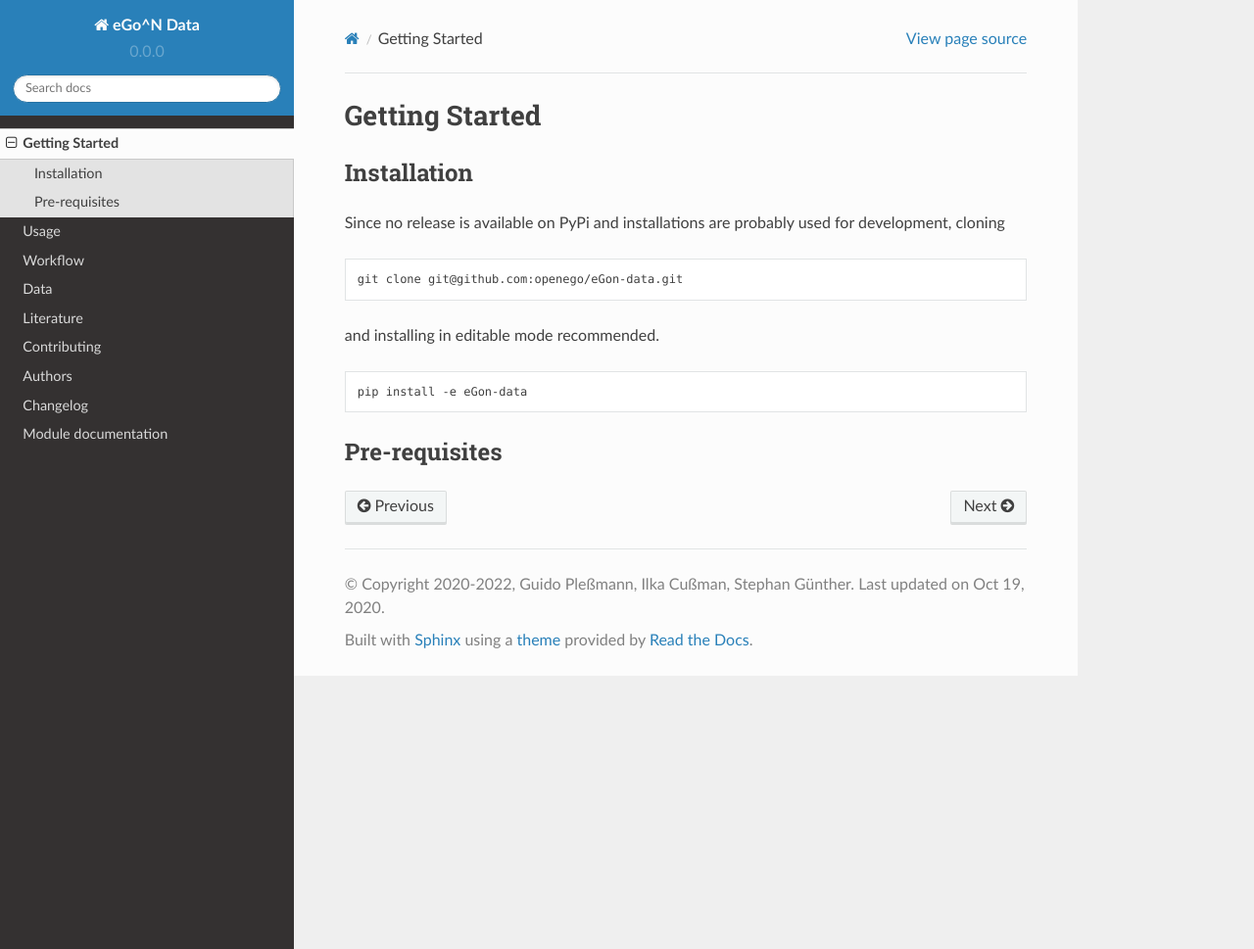
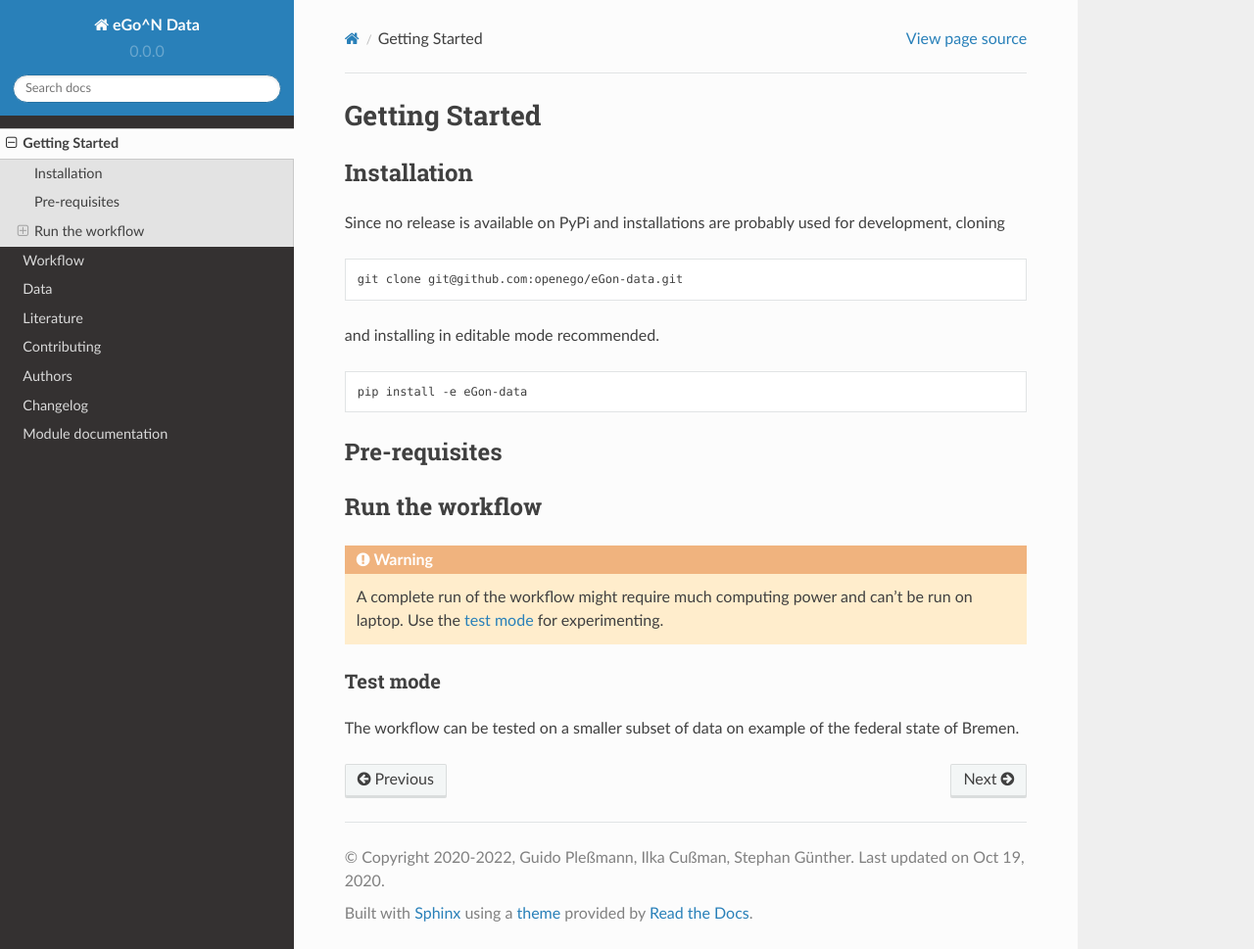
Before and after one commit to openego/eGon-data, a Sphinx documentation site: the page built from docs/getting_started.rst, in a window 1280 px wide and 969 px high. Shown: the whole window at 98% size. Built offline with Sphinx 7.4.7 and the Read the Docs theme 2.0.0, drawn with Linux system fonts in a browser that asks for light colours; some of the changed lines change nothing that is shown.

Commit message:
Move "Usage" to "Getting started"

```diff
--- a/docs/getting_started.rst
+++ b/docs/getting_started.rst
@@ -20,3 +20,17 @@ and installing in editable mode recommended.
 
 Pre-requisites
 ==============
+
+Run the workflow
+================
+
+.. warning::
+
+   A complete run of the workflow might require much computing power and can't be run on laptop.
+   Use the :ref:`test mode <Test mode>` for experimenting.
+
+
+Test mode
+---------
+
+The workflow can be tested on a smaller subset of data on example of the federal state of Bremen.
--- a/docs/index.rst
+++ b/docs/index.rst
@@ -6,7 +6,6 @@ Contents
    :maxdepth: 2
 
    getting_started
-   usage
    workflow
    data
    literature
--- a/docs/usage.rst
+++ /dev/null
@@ -1,21 +0,0 @@
-*****
-Usage
-*****
-
-To use eGo^N Data in a project::
-
-	import egon.data
-
-Run the workflow
-================
-
-.. warning::
-
-   A complete run of the workflow might require much computing power and can't be run on laptop.
-   Use the :ref:`test mode <Test mode>` for experimenting.
-
-
-Test mode
----------
-
-The workflow can be tested on a smaller subset of data on example of the federal state of Bremen.
```
